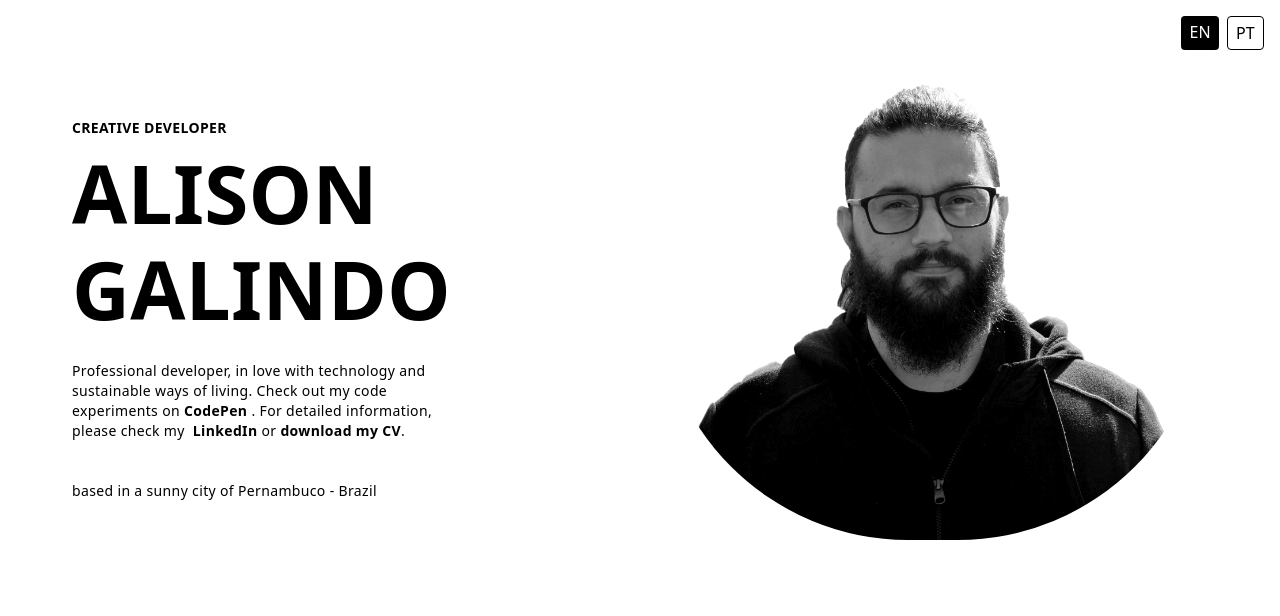
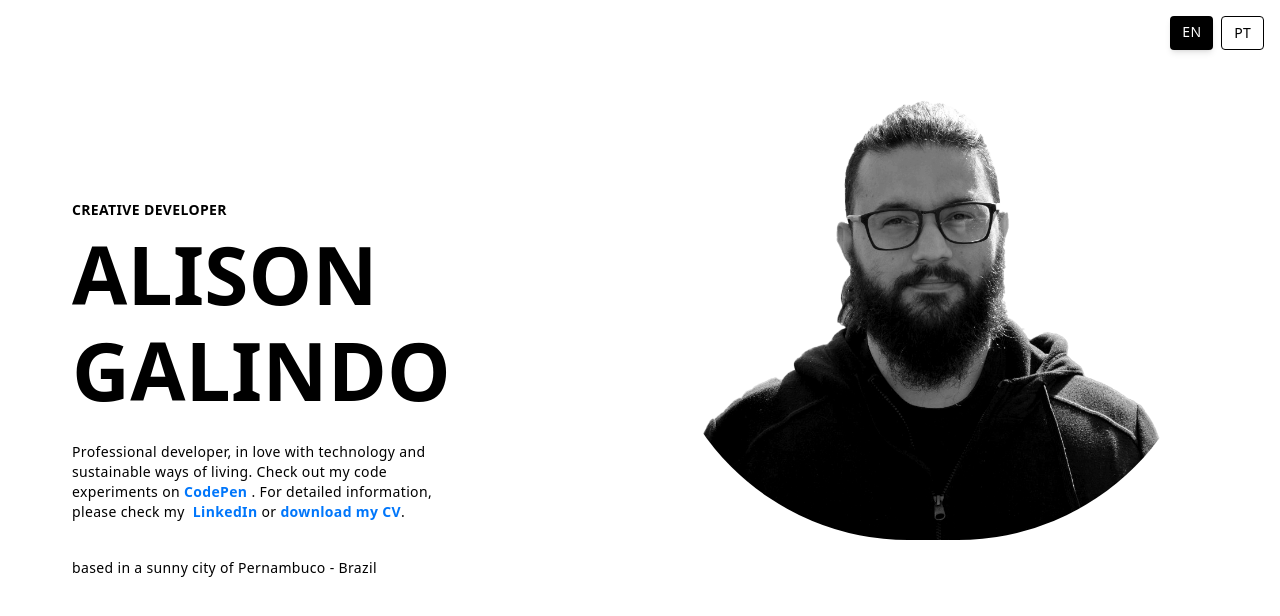
Before and after one commit to alissonrgalindo/AlissonGalindo, a Next.js app: page /en in a window 1280 px wide. Shown: the top 616 px of the page. Built offline with nearby package versions, Linux system fonts and the light colour scheme.

Commit message:
feat: adjusted hero

```diff
--- a/src/app/[lang]/layout.tsx
+++ b/src/app/[lang]/layout.tsx
@@ -18,10 +18,65 @@ export async function generateMetadata({
 }): Promise<Metadata> {
   const { lang } = await params;
   const dictionary = await getTranslations(lang);
+  const canonicalUrl = process.env.NEXT_PUBLIC_SITE_URL || "https://alisongalindo.com";
 
   return {
-    title: dictionary.meta.title,
+    title: {
+      default: dictionary.meta.title,
+      template: `%s | ${dictionary.meta.title}`,
+    },
     description: dictionary.meta.description,
+    metadataBase: new URL(canonicalUrl),
+    alternates: {
+      canonical: '/',
+      languages: {
+        'en': '/en',
+        'pt-BR': '/pt-BR',
+        'x-default': '/',
+      },
+    },
+    openGraph: {
+      type: 'website',
+      locale: lang === 'en' ? 'en_US' : 'pt_BR',
+      url: canonicalUrl,
+      title: dictionary.meta.title,
+      description: dictionary.meta.description,
+      siteName: 'Alison Galindo',
+      images: [
+        {
+          url: '/assets/images/og-image.jpg',
+          width: 1200,
+          height: 630,
+          alt: dictionary.accessibility.photoAlt,
+        }
+      ],
+    },
+    twitter: {
+      card: 'summary_large_image',
+      title: dictionary.meta.title,
+      description: dictionary.meta.description,
+      images: ['/assets/images/og-image.jpg'],
+    },
+    icons: {
+      icon: '/favicon.ico',
+      shortcut: '/favicon-16x16.png',
+      apple: '/apple-touch-icon.png',
+    },
+    themeColor: [
+      { media: '(prefers-color-scheme: light)', color: '#ffffff' },
+      { media: '(prefers-color-scheme: dark)', color: '#0a0a0a' },
+    ],
+    manifest: '/site.webmanifest',
+    robots: {
+      index: true,
+      follow: true,
+      googleBot: {
+        index: true,
+        follow: true,
+        'max-image-preview': 'large',
+        'max-snippet': -1,
+      },
+    },
   };
 }
 
@@ -39,9 +94,9 @@ export default async function RootLayout({
   const { lang } = await params;
 
   return (
-    <html lang={lang}>
+    <html lang={lang} suppressHydrationWarning>
       <body
-        className={`${openSans.variable} antialiased`}
+        className={`${openSans.variable} font-sans antialiased`}
       >
         {children}
       </body>
--- a/src/app/[lang]/page.tsx
+++ b/src/app/[lang]/page.tsx
@@ -1,6 +1,15 @@
 import { getTranslations } from "@/i18n/utils";
 import Hero from "@/components/Hero";
 import { Locale } from "@/i18n/config";
+import { Suspense } from "react";
+
+function Loading() {
+  return (
+    <div className="flex items-center justify-center h-screen w-screen">
+      <div className="animate-spin rounded-full h-16 w-16 border-t-2 border-b-2 border-gray-200"></div>
+    </div>
+  );
+}
 
 export default async function Home({
   params,
@@ -11,6 +20,8 @@ export default async function Home({
   const dictionary = await getTranslations(lang);
 
   return (
-    <Hero lang={lang} dictionary={dictionary} />
+    <Suspense fallback={<Loading />}>
+      <Hero lang={lang} dictionary={dictionary} />
+    </Suspense>
   );
 }
--- a/src/components/Background/index.tsx
+++ b/src/components/Background/index.tsx
@@ -9,6 +9,8 @@ type BackgroundScope = {
   }
 }
 
+type DebouncedFunction<T extends (...args: unknown[]) => void> = (...args: Parameters<T>) => void;
+
 export default function Background() {
   const root = useRef<HTMLDivElement>(null)
   const scope = useRef<BackgroundScope>({ methods: {} })
@@ -18,9 +20,7 @@ export default function Background() {
   const [toggled, setToggled] = useState(false)
   const [isAnimating, setIsAnimating] = useState(false)
 
-  // Memoize the createGrid function to avoid recreating it on every render
   const createGrid = useCallback(() => {
-    // Adjust size based on screen width and device pixel ratio for better performance
     const baseSize = window.innerWidth > 800 ? 70 : 50
     const devicePixelRatio = window.devicePixelRatio || 1
     const size = Math.floor(baseSize * (1 / Math.min(devicePixelRatio, 2)))
@@ -32,10 +32,13 @@ export default function Background() {
     setRows(newRows)
   }, [])
 
-  // Debounce resize event for better performance
-  const debounce = (func: Function, wait: number) => {
+  const debounce = <T extends (...args: unknown[]) => void>(
+    func: T,
+    wait: number
+  ): DebouncedFunction<T> => {
     let timeout: NodeJS.Timeout
-    return function executedFunction(...args: any[]) {
+
+    return (...args: Parameters<T>) => {
       const later = () => {
         clearTimeout(timeout)
         func(...args)
@@ -79,7 +82,6 @@ export default function Background() {
       })
     }
 
-    // Trigger initial animation
     setTimeout(() => {
       scope.current?.methods?.animateTiles?.(0, false)
     }, 300)
@@ -95,7 +97,6 @@ export default function Background() {
     scope.current?.methods?.animateTiles?.(index, nextToggle)
   }
 
-  // Handle keyboard interaction for accessibility
   const handleKeyDown = (e: React.KeyboardEvent, index: number) => {
     if (e.key === 'Enter' || e.key === ' ') {
       e.preventDefault()
--- a/src/components/Hero/index.tsx
+++ b/src/components/Hero/index.tsx
@@ -20,8 +20,8 @@ export default function Hero({
     <>
       <Background />
       <LanguageSwitcher currentLocale={lang} />
-      <div className="pointer-events-none max-w-[1200px] h-screen px-4 md:px-8 py-10 mx-auto grid grid-cols-1 md:grid-cols-[1fr_550px] gap-6 md:gap-12">
-        <div className="py-10 md:py-20 select-none text-white">
+      <main className="pointer-events-none max-w-[1200px] h-screen px-4 md:px-8 py-10 mx-auto grid grid-cols-1 md:grid-cols-[1fr_550px] gap-6 md:gap-12">
+        <div className="flex flex-col justify-center py-10 md:py-0 select-none text-white">
           <div className="mb-6">
             <h2 className="mix-blend-difference uppercase tracking-wide text-sm font-bold mb-2">
               {hero.subtitle}
@@ -34,7 +34,7 @@ export default function Hero({
             <p>
               {hero.description}
               <a
-                className="font-bold pointer-events-auto"
+                className="font-bold pointer-events-auto text-orange-400"
                 href="https://codepen.io/AlisonGalindo"
                 title={accessibility.codepenTitle}
                 target="_blank"
@@ -44,7 +44,7 @@ export default function Hero({
               </a>
               {hero.codepenLinkText}
               <a
-                className="font-bold pointer-events-auto"
+                className="font-bold pointer-events-auto text-orange-400"
                 href="https://www.linkedin.com/in/alissonrgalindo/"
                 title={accessibility.linkedinTitle}
                 target="_blank"
@@ -54,7 +54,7 @@ export default function Hero({
               </a>
               {hero.orText}
               <a
-                className="font-bold pointer-events-auto"
+                className="font-bold pointer-events-auto text-orange-400"
                 href="/assets/docs/alison-cv.pdf"
                 download="Alison-Galindo-CV-UI-Developer"
                 role="button"
@@ -64,23 +64,24 @@ export default function Hero({
               .
             </p>
           </article>
+
           <address className="mix-blend-difference not-italic max-w-[400px] tracking-wide leading-[20px] text-sm mb-5">
-            <br />
             {hero.location}
           </address>
+
         </div>
 
         <figure className="relative hidden md:flex items-end max-h-[500px] rounded-full overflow-hidden pointer-events-none before-gradient-mask">
           <Image
             priority
-            className="relative max-w-full h-auto"
+            className="relative max-w-full h-auto top-4"
             src={PhotoOfMe}
             alt={accessibility.photoAlt}
             width={955}
             height={790}
           />
         </figure>
-      </div>
+      </main>
     </>
   );
 }
--- a/src/components/LanguageSwitcher/index.tsx
+++ b/src/components/LanguageSwitcher/index.tsx
@@ -1,5 +1,6 @@
 "use client";
 
+import { useState, useEffect } from "react";
 import Link from "next/link";
 import { usePathname } from "next/navigation";
 import { Locale, locales } from "@/i18n/config";
@@ -10,6 +11,11 @@ export default function LanguageSwitcher({
   currentLocale: Locale;
 }) {
   const pathName = usePathname();
+  const [mounted, setMounted] = useState(false);
+
+  useEffect(() => {
+    setMounted(true);
+  }, []);
 
   const redirectedPathName = (locale: Locale) => {
     if (!pathName) return "/";
@@ -20,21 +26,61 @@ export default function LanguageSwitcher({
     return segments.join("/");
   };
 
+  const languageNames: Record<Locale, string> = {
+    'en': 'English',
+    'pt-BR': 'Português'
+  };
+
+  const shortCodes: Record<Locale, string> = {
+    'en': 'EN',
+    'pt-BR': 'PT'
+  };
+
+  if (!mounted) {
+    return (
+      <div className="fixed top-4 right-4 z-50 flex gap-2 pointer-events-auto h-8">
+        {locales.map((locale) => (
+          <div
+            key={locale}
+            className="w-10 opacity-0"
+          ></div>
+        ))}
+      </div>
+    );
+  }
+
   return (
-    <div className="fixed top-4 right-4 z-50 flex gap-2 pointer-events-auto">
-      {locales.map((locale) => (
-        <Link
-          key={locale}
-          href={redirectedPathName(locale)}
-          className={`px-2 py-1 rounded ${
-            currentLocale === locale
-              ? "bg-black text-white"
-              : "bg-white text-black border border-black"
-          }`}
-        >
-          {locale === "en" ? "EN" : "PT"}
-        </Link>
-      ))}
+    <div
+      className="fixed top-4 right-4 z-50 flex gap-2 pointer-events-auto"
+      role="navigation"
+      aria-label="Language selection"
+    >
+      {locales.map((locale) => {
+        const isActive = currentLocale === locale;
+
+        return (
+          <Link
+            key={locale}
+            href={redirectedPathName(locale)}
+            aria-label={`Switch to ${languageNames[locale]}${isActive ? ' (current language)' : ''}`}
+            aria-current={isActive ? 'page' : undefined}
+            className={`
+              px-3 py-1.5 rounded text-sm font-medium transition-all duration-300
+              ${isActive
+                ? "bg-black text-white shadow-md"
+                : "bg-white text-black border border-black hover:bg-gray-100"
+              }
+            `}
+            onClick={(e) => {
+              if (isActive) {
+                e.preventDefault();
+              }
+            }}
+          >
+            {shortCodes[locale]}
+          </Link>
+        );
+      })}
     </div>
   );
 }
--- a/src/middleware.ts
+++ b/src/middleware.ts
@@ -1,34 +1,55 @@
 import { NextRequest, NextResponse } from 'next/server';
 import { match } from '@formatjs/intl-localematcher';
 import Negotiator from 'negotiator';
-import { defaultLocale, locales } from './i18n/config';
+import { defaultLocale, locales, isValidLocale } from './i18n/config';
 
 function getLocale(request: NextRequest): string {
-  const headers = Object.fromEntries(request.headers.entries());
-  const languages = new Negotiator({ headers }).languages();
+  const acceptLanguage = request.headers.get('accept-language') || '';
+  const headers = { 'accept-language': acceptLanguage };
 
-  return match(languages, locales, defaultLocale);
+  try {
+    const languages = new Negotiator({ headers }).languages();
+    return match(languages, locales, defaultLocale);
+  } catch (error) {
+    console.error('Error detecting language, using default:', error);
+    return defaultLocale;
+  }
+}
+
+
+function pathnameHasValidLocale(pathname: string): boolean {
+  const segments = pathname.split('/');
+  return segments.length > 1 && isValidLocale(segments[1]);
 }
 
 export function middleware(request: NextRequest) {
   const pathname = request.nextUrl.pathname;
 
-  const pathnameHasLocale = locales.some(
-    (locale) => pathname.startsWith(`/${locale}/`) || pathname === `/${locale}`
+  if (
+    pathname.startsWith('/_next') ||
+    pathname.startsWith('/api') ||
+    pathname.startsWith('/assets') ||
+    pathname.includes('.')
+  ) {
+    return;
+  }
+
+  if (pathnameHasValidLocale(pathname)) {
+    return;
+  }
+
+  const locale = getLocale(request);
+
+  const newUrl = new URL(
+    `/${locale}${pathname === '/' ? '' : pathname}${request.nextUrl.search}`,
+    request.url
   );
 
-  if (pathnameHasLocale) return;
+  const response = NextResponse.redirect(newUrl);
 
-  const locale = getLocale(request);
-  const newUrl = new URL(`/${locale}${pathname === '/' ? '' : pathname}`, request.url);
-
-  request.nextUrl.searchParams.forEach((value, key) => {
-    newUrl.searchParams.set(key, value);
-  });
-
-  return NextResponse.redirect(newUrl);
+  return response;
 }
 
 export const config = {
-  matcher: ['/((?!api|_next/static|_next/image|favicon.ico|assets).*)']
+  matcher: ['/((?!api|_next/static|_next/image|assets|favicon.ico).*)']
 };
```
Also changed, not shown: src/components/Metadata/index.tsx (added, +51 -0 lines).
